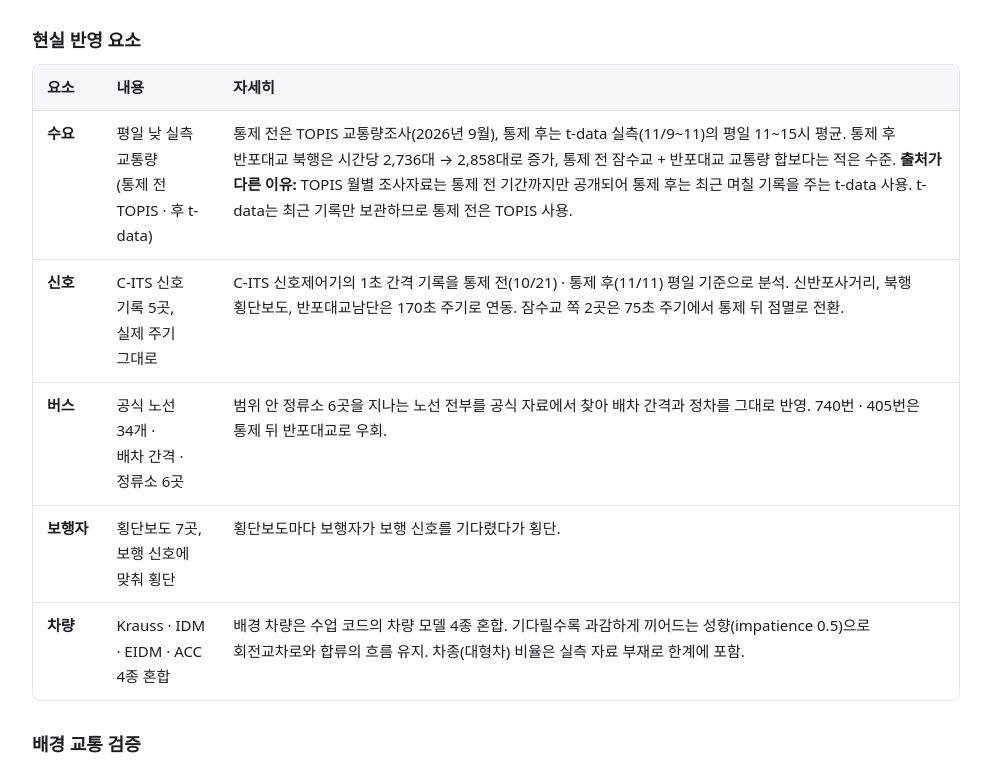
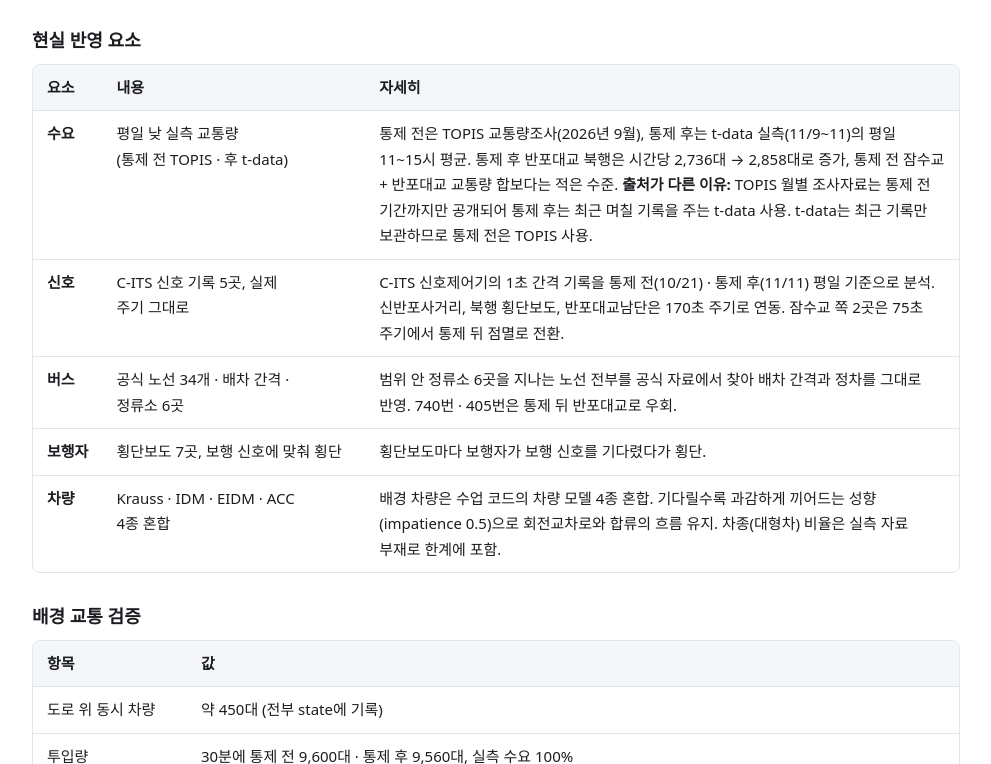
Before and after one commit to skku-aicad-2026-team12/banpo-av, a plain HTML site: page docs/index.html in a window 1280 px wide. Shown: the part 3431-4195 px from the top of the page, without its empty margins (144-1135 px from the left). Drawn offline with Linux system fonts and the light colour scheme.

Commit message:
페이지: 표 칸 너비를 PC에도 적용
Co-Authored-By: Claude Opus 5.5 <noreply@anthropic.com>

```diff
--- a/docs/index.html
+++ b/docs/index.html
@@ -111,7 +111,8 @@ nav.toc .toc-sep { flex: none; width: 1px; align-self: stretch; background: var(
 nav.toc a.appx { color: var(--muted); }
 h3[id] { scroll-margin-top: 64px; }
 @media (max-width: 720px) { .table-wrap table { min-width: 620px; } .table-wrap table.problems { min-width: 760px; } .table-wrap { -webkit-overflow-scrolling: touch; } }
-@media (max-width: 720px) { .table-wrap table.factors { min-width: 780px; } .table-wrap table.cols { min-width: 680px; } table.factors td:nth-child(2) { min-width: 260px; } table.cols td:nth-child(2) { min-width: 190px; } }
+table.factors td:nth-child(2) { min-width: 260px; } table.cols td:nth-child(2) { min-width: 190px; }
+@media (max-width: 720px) { .table-wrap table.factors { min-width: 780px; } .table-wrap table.cols { min-width: 680px; } }
 .theme-toggle { position: fixed; right: 16px; bottom: 16px; z-index: 10; border: 1px solid var(--line); background: var(--bg-soft); color: var(--text); border-radius: 999px; padding: 8px 12px; font-size: 13px; cursor: pointer; }
 </style>
 </head>
```
